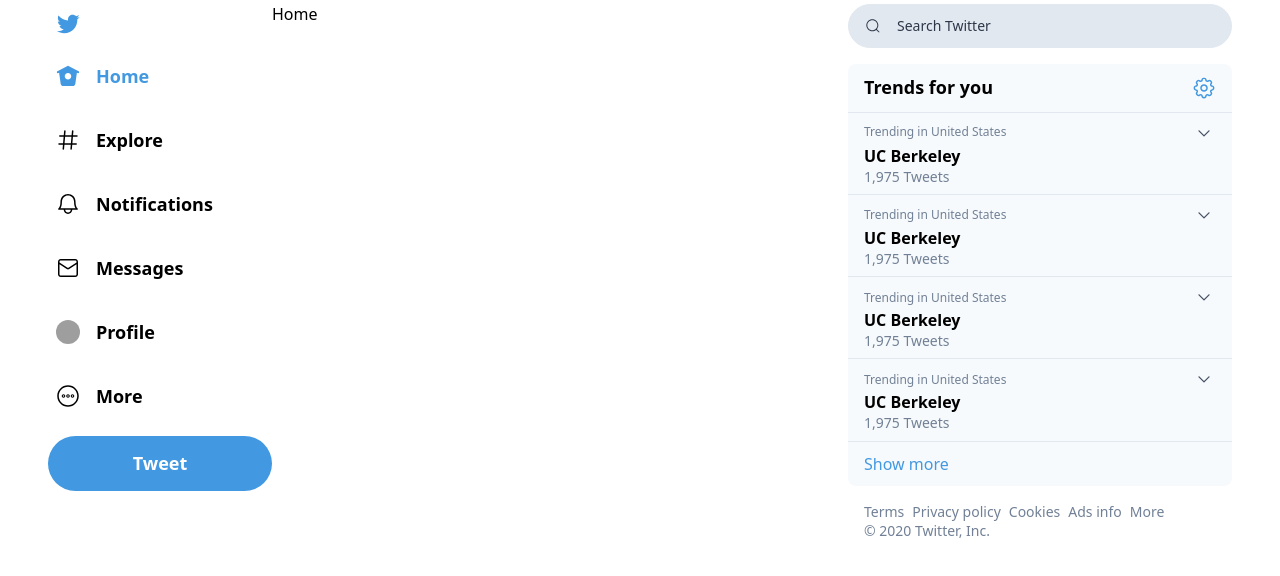
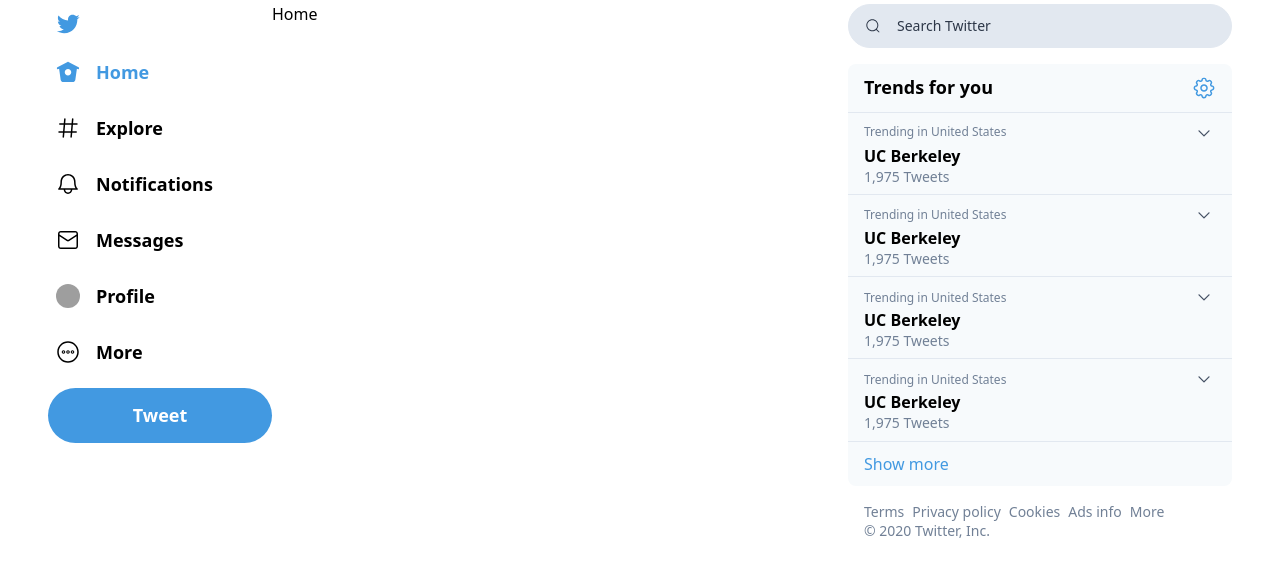
Before and after one commit to dsdshcym/rebuild-x-with-tailwind, a website: page public/twitter.html in a window 1280 px wide. Drawn offline with nearby package versions, Linux system fonts and the light colour scheme; files that its build step writes are made by us from their sources; grey boxes are pictures that could not be loaded.

Commit message:
adjust vertical space between nav bar items

```diff
--- a/public/twitter.html
+++ b/public/twitter.html
@@ -29,7 +29,7 @@
           </a>
 
           <div class="flex flex-col">
-            <a href="#" class="flex my-2">
+            <a href="#" class="flex my-1">
               <div
                 class="items-center hover:bg-blue-100 rounded-full flex flex-shrink-0 py-3 pl-2 pr-5 text-blue-500"
               >
@@ -43,7 +43,7 @@
                 <span class="text-lg font-bold ml-4">Home</span>
               </div>
             </a>
-            <a href="#" class="flex my-2">
+            <a href="#" class="flex my-1">
               <div
                 class="items-center hover:bg-blue-100 rounded-full flex flex-shrink-0 py-3 pl-2 pr-5 text-black hover:text-blue-500"
               >
@@ -57,7 +57,7 @@
                 <span class="text-lg font-bold ml-4">Explore</span>
               </div>
             </a>
-            <a href="#" class="flex my-2">
+            <a href="#" class="flex my-1">
               <div
                 class="items-center hover:bg-blue-100 rounded-full flex flex-shrink-0 py-3 pl-2 pr-5 text-black hover:text-blue-500"
               >
@@ -71,7 +71,7 @@
                 <span class="text-lg font-bold ml-4">Notifications</span>
               </div>
             </a>
-            <a href="#" class="flex my-2">
+            <a href="#" class="flex my-1">
               <div
                 class="items-center hover:bg-blue-100 rounded-full flex flex-shrink-0 py-3 pl-2 pr-5 text-black hover:text-blue-500"
               >
@@ -85,7 +85,7 @@
                 <span class="text-lg font-bold ml-4">Messages</span>
               </div>
             </a>
-            <a href="#" class="flex my-2">
+            <a href="#" class="flex my-1">
               <div
                 class="items-center hover:bg-blue-100 rounded-full flex flex-shrink-0 py-3 pl-2 pr-5 text-black hover:text-blue-500"
               >
@@ -97,7 +97,7 @@
                 <span class="text-lg font-bold ml-4">Profile</span>
               </div>
             </a>
-            <a href="#" class="flex my-2">
+            <a href="#" class="flex my-1">
               <div
                 class="items-center hover:bg-blue-100 rounded-full flex flex-shrink-0 py-3 pl-2 pr-5 text-black hover:text-blue-500"
               >
```
